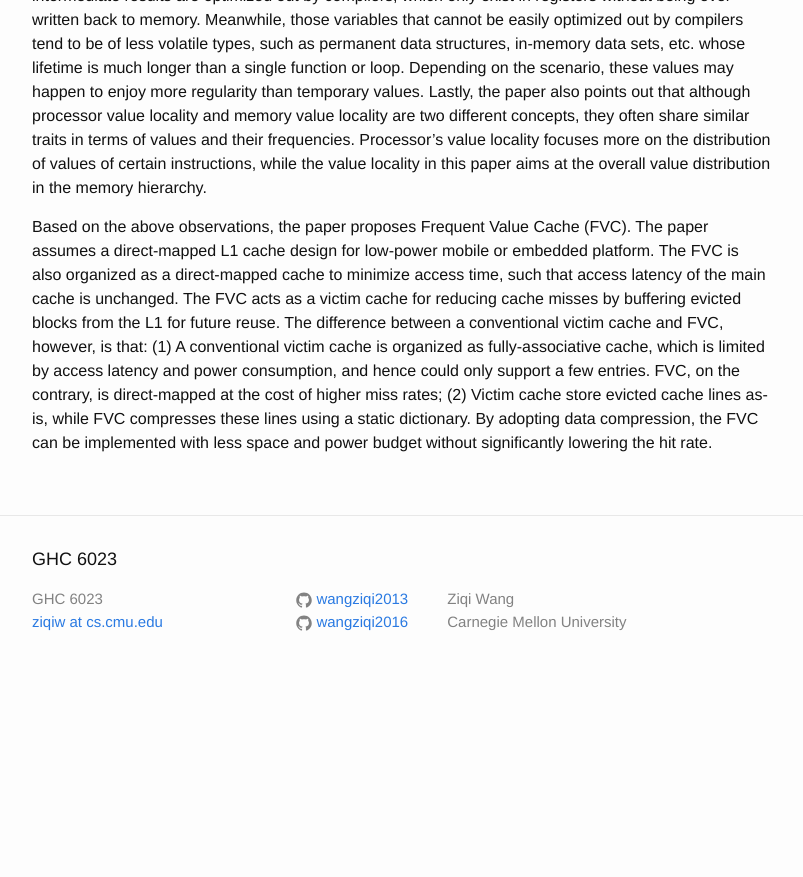
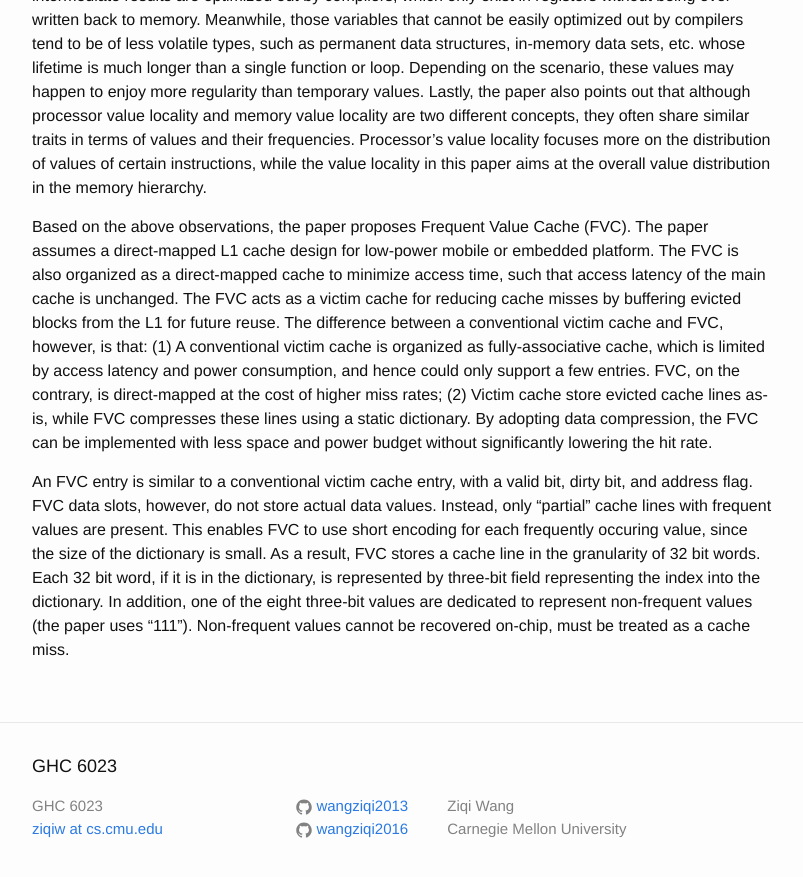
Before and after one commit to wangziqi2013/wangziqi2013.github.io, a Jekyll site: the page built from _posts/2020-07-05-fvc.markdown, in a window 1280 px wide and 900 px high, scrolled down 820 px. Shown: the top 877 px of the window, without its empty margins (238-1041 px from the left). Built offline with Jekyll 4.4.1, drawn with Linux system fonts in a browser that asks for light colours; before the commit the page ends 1513 px from its top, so only the background shows below that.

Commit message:
Adding overall

```diff
--- a/_posts/2020-07-05-fvc.markdown
+++ b/_posts/2020-07-05-fvc.markdown
@@ -43,3 +43,11 @@ access latency and power consumption, and hence could only support a few entries
 at the cost of higher miss rates; (2) Victim cache store evicted cache lines as-is, while FVC compresses these lines
 using a static dictionary. By adopting data compression, the FVC can be implemented with less space and power budget
 without significantly lowering the hit rate.
+
+An FVC entry is similar to a conventional victim cache entry, with a valid bit, dirty bit, and address flag. FVC data
+slots, however, do not store actual data values. Instead, only "partial" cache lines with frequent values are present.
+This enables FVC to use short encoding for each frequently occuring value, since the size of the dictionary is small.
+As a result, FVC stores a cache line in the granularity of 32 bit words. Each 32 bit word, if it is in the dictionary,
+is represented by three-bit field representing the index into the dictionary. In addition, one of the eight three-bit
+values are dedicated to represent non-frequent values (the paper uses "111"). Non-frequent values cannot be recovered
+on-chip, must be treated as a cache miss.
```
